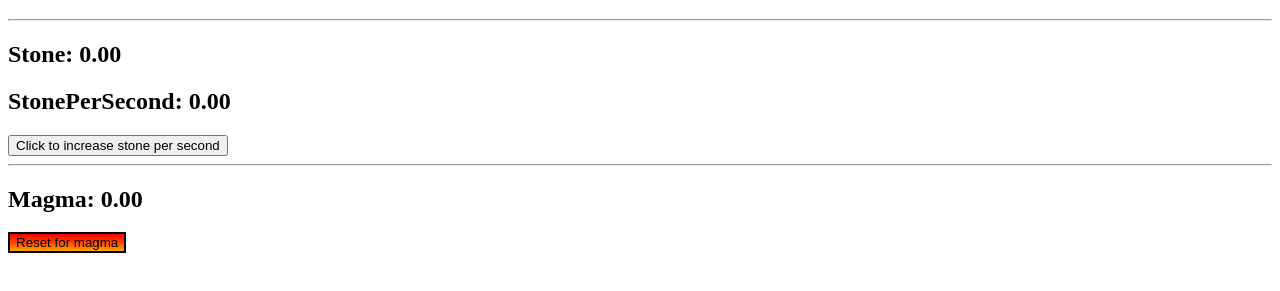
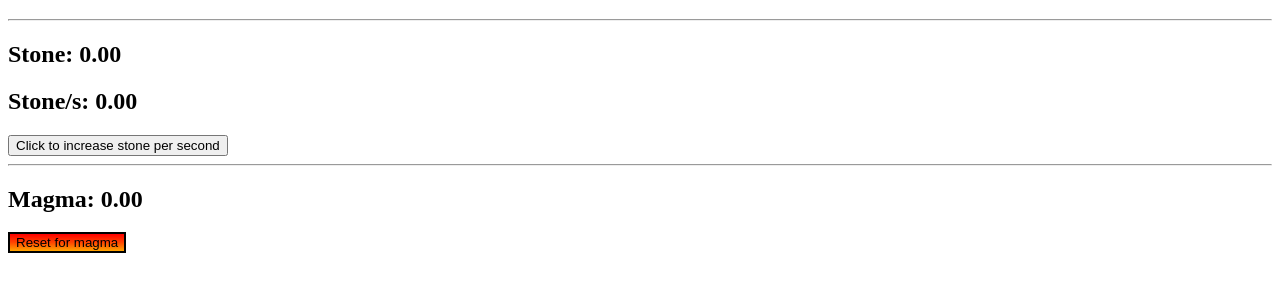
Before and after one commit to RandomGamerPerson111/Stone-Incremental, a plain HTML site: page index.html in a window 1280 px wide. Shown: the part 61-352 px from the top of the page. Drawn offline with Linux system fonts and the light colour scheme.

Commit message:
Update index.html

```diff
--- a/index.html
+++ b/index.html
@@ -9,7 +9,7 @@
   <hr>
   <div class="StoneInfo">
     <h2>Stone: <span id="stone"></span></h2>
-    <h2>StonePerSecond: <span id="SPS"></span></h2>
+    <h2>Stone/s: <span id="SPS"></span></h2>
   </div>
   <div class="StoneButtons">
     <button id="StoneButton1" class="sbtn1" onclick="increaseSPS()"> Click to increase stone per second
```
